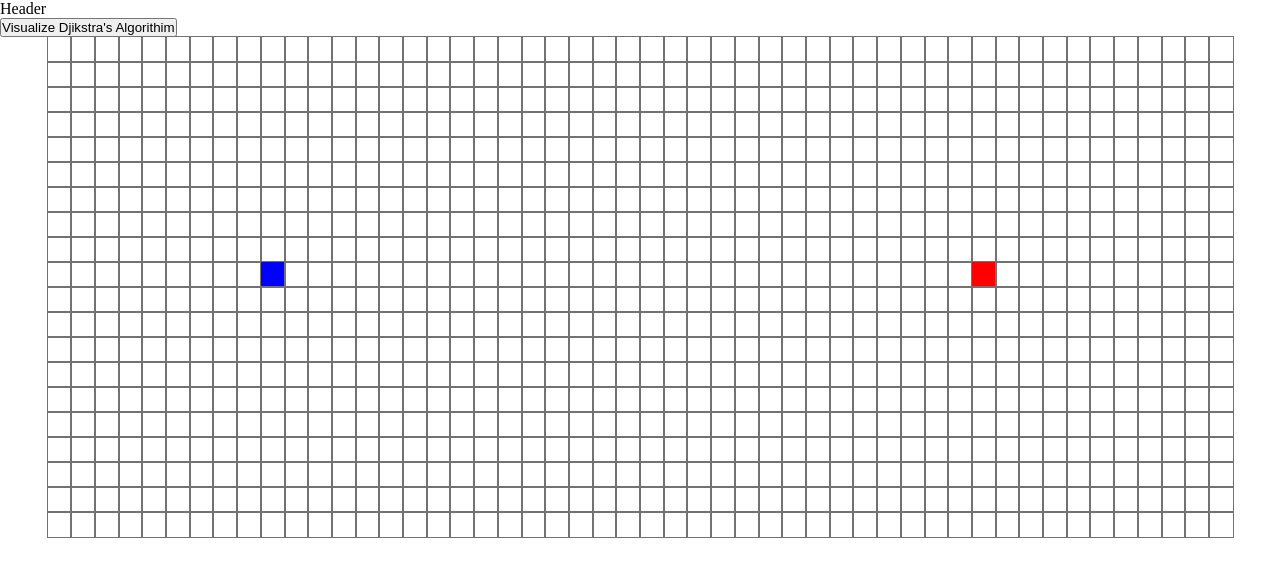
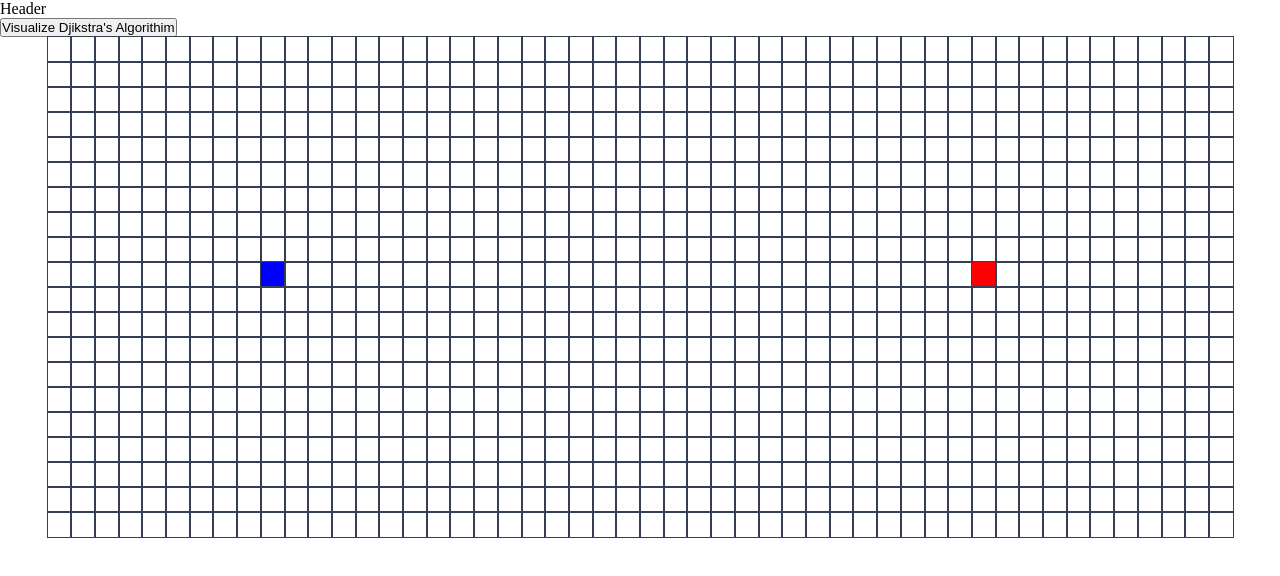
Before and after one commit to gitSuki/pathfinding-visualization, a Vue app: page / in a window 1280 px wide. Shown: the top 576 px of the page. Built offline with nearby package versions, Linux system fonts and the light colour scheme.

Commit message:
Add CSS animations for grid

```diff
--- a/src/App.vue
+++ b/src/App.vue
@@ -48,8 +48,6 @@ function animateDjikstra(visitedNodesInOrder) {
   for (let i = 0; i < visitedNodesInOrder.length; i++) {
     setTimeout(() => {
       visitedNodesInOrder[i].isVisitedAnim = true;
-      console.log(visitedNodesInOrder[i]);
-      console.log(10 * i);
     }, 10 * i);
   }
 }
--- a/src/algorithims/djikstra.js
+++ b/src/algorithims/djikstra.js
@@ -3,7 +3,7 @@ export default function djikstrasAlgo(grid, startNode, finishNode) {
   // all other nodes besides the startNode have their distance set to infinity
   startNode.distance = 0;
   const visitedNodesInOrder = [];
-  const unvisitedNodes = grid.flat().filter(node => !node.isWall);
+  const unvisitedNodes = grid.flat().filter((node) => !node.isWall);
 
   // attempts to find the shortest path to the finishNode by visiting every
   // neighboring unvisited node, marking them as visited and calculating their
--- a/src/components/GridNode.vue
+++ b/src/components/GridNode.vue
@@ -45,10 +45,10 @@ addEventListener("mouseup", () => {
     @mousedown="handleMouseDown(row, col)"
     @mouseenter="handleMouseEnter(row, col)"
     :class="{
-      startNode: isStart,
-      endNode: isEnd,
-      wallNode: isWall,
-      visitedNode: isVisitedAnim,
+      'start-node': isStart,
+      'end-node': isEnd,
+      'wall-node': isWall,
+      'visited-node': isVisitedAnim,
     }"
   ></div>
 </template>
@@ -57,22 +57,69 @@ addEventListener("mouseup", () => {
 div {
   width: 25px;
   height: 25px;
-  outline: 1px solid #727272;
+  outline: 1px solid #343f56;
   display: inline-block;
 }
 
-.startNode {
+.start-node {
   background-color: blue;
 }
-.endNode {
+.end-node {
   background-color: red;
 }
 
-.wallNode {
-  background-color: black;
+.wall-node {
+  background-color: #343f56;
+  animation: 500ms forwards wall-anim;
 }
 
-.visitedNode {
-  background-color: green;
+.visited-node {
+  animation: 2500ms ease-out forwards visited-anim;
+}
+
+@keyframes visited-anim {
+  0% {
+    transform: scale(0.3);
+    background-color: #000042;
+    border-radius: 75%;
+  }
+
+  20% {
+    background-color: #1168d9;
+  }
+
+  40% {
+    transform: scale(1.3);
+    background-color: #00d99f;
+  }
+
+  60% {
+    transform: scale(1);
+    background-color: #00beda;
+  }
+
+  80% {
+    transform: scale(1.05);
+    background-color: #00beda;
+  }
+
+  100% {
+    transform: scale(1);
+    background-color: #00beda;
+  }
+}
+
+@keyframes wall-anim {
+  0% {
+    transform: scale(.75);
+  }
+
+  50% {
+    transform: scale(1.1);
+  }
+
+  100% {
+    transform: scale(1.0);
+  }
 }
 </style>
```
